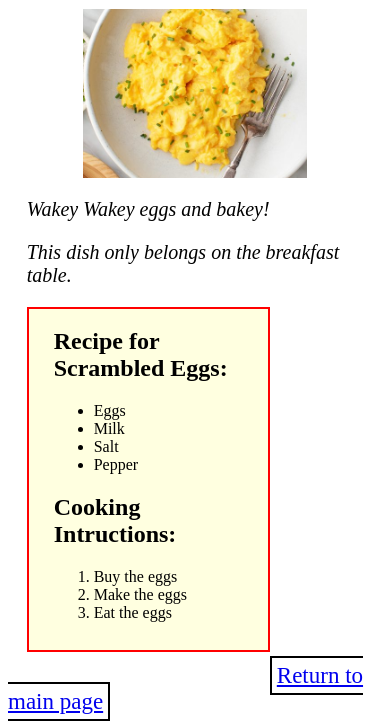
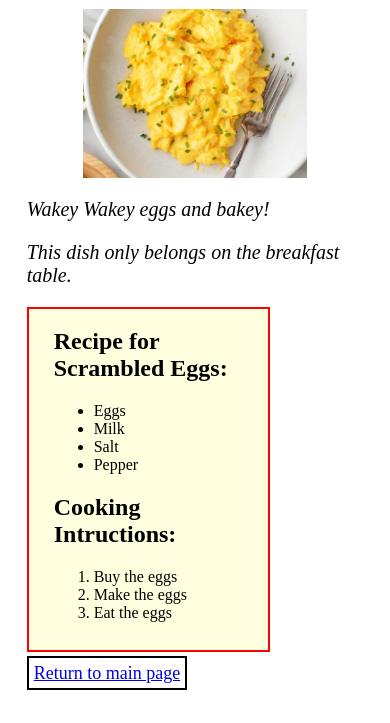
Before and after one commit to ChrisEOlsen/odin-recipes, a plain HTML site: page recipes/eggs.html in a window 390 px wide. Shown: the part 155-878 px from the top of the page. After the commit the page ends 847 px from the top, so only its background shows below. Drawn offline with Linux system fonts and the light colour scheme.

Commit message:
changes for appearance on mobile device

```diff
--- a/style.css
+++ b/style.css
@@ -53,9 +53,9 @@
 }
 
 .return-button {
-    font-size: 23px;
+    font-size: 18px;
     padding: 5px;
-    margin-left: 70%;
-    margin-right: 5%;
+    text-align: center;
     border: 2px solid black;
+    margin-left: 5%;
 }
```
